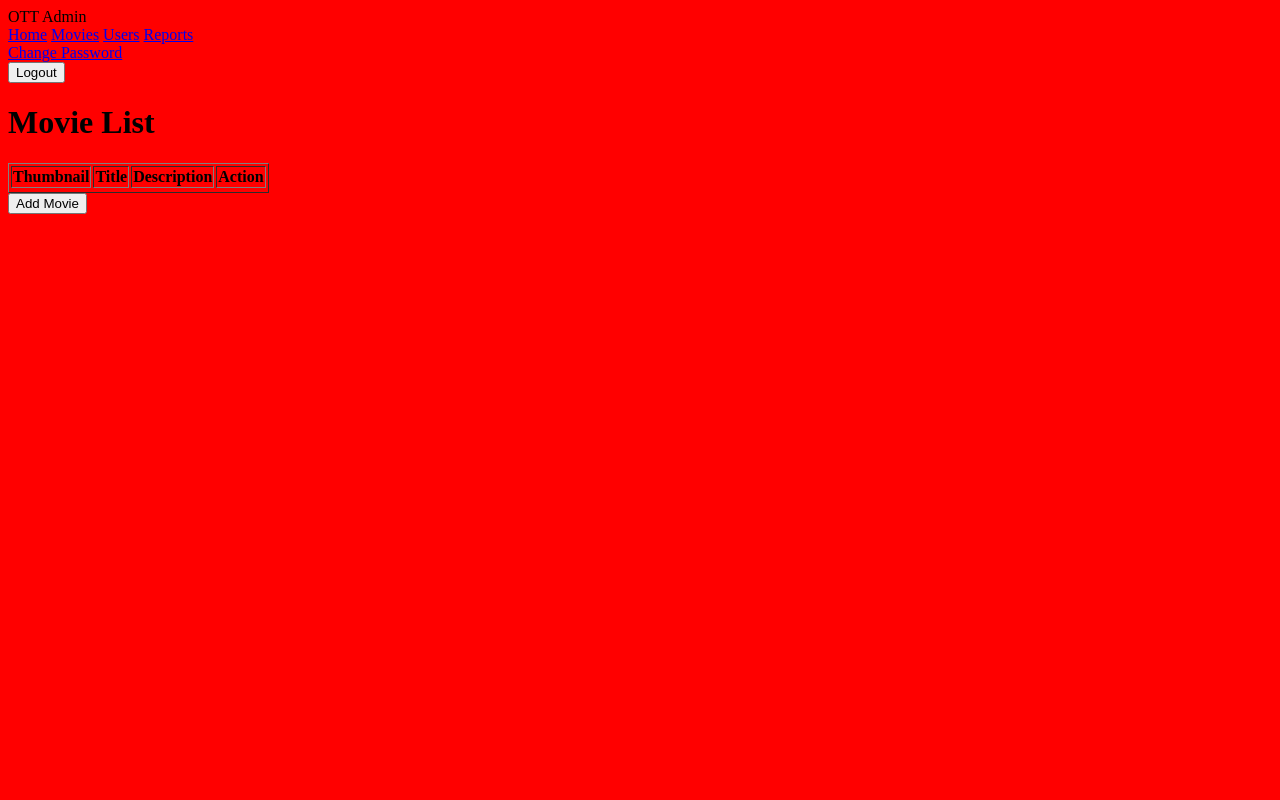
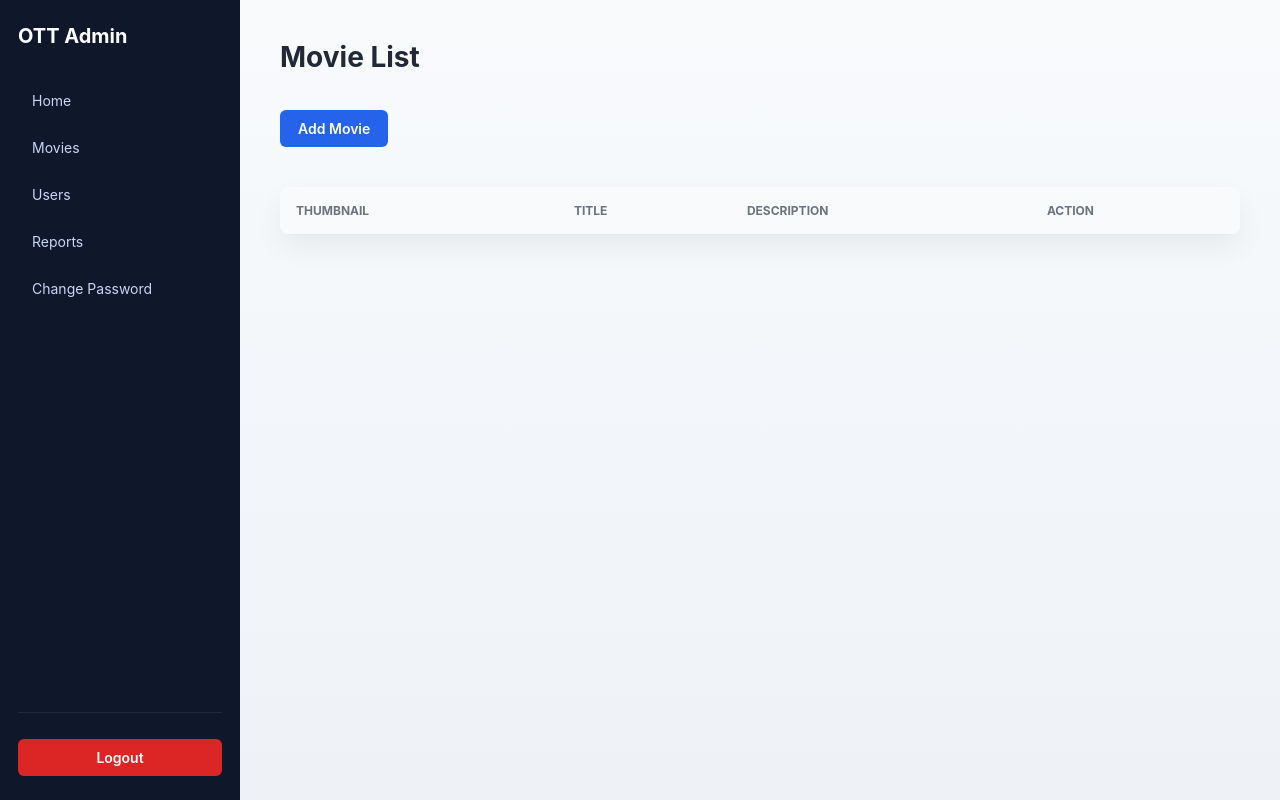
Before and after one commit to Anjana10022002/OTT-Streaming-Platform, a Django app: page /movielist/ in a window 1280 px wide. Run offline with Django 4.2, Linux system fonts and the light colour scheme; lists and menus that the app fills with data are empty.

Commit message:
Refactor admin templates and styles for improved layout and consistency

```diff
--- a/Admin/admin/adminApp/static/style.css
+++ b/Admin/admin/adminApp/static/style.css
@@ -1,4 +1,4 @@
-/*
+/* ================= RESET ================= */
 * {
     margin: 0;
     padding: 0;
@@ -6,16 +6,52 @@
     font-family: "Inter", "Segoe UI", Arial, sans-serif;
 }
 
+a {
+    text-decoration: none;
+    color: inherit;
+}
+
+button {
+    border: none;
+    cursor: pointer;
+    font-size: 14px;
+    font-weight: 500;
+}
+
+input:focus,
+textarea:focus,
+button:focus {
+    outline: none;
+}
+
+/* ================= GLOBAL BACKGROUND ================= */
 body {
-    background: #f4f6fb;
+    background: linear-gradient(180deg, #f8fafc, #eef2f7);
     color: #1f2937;
 }
 
+/* ================= ADMIN LAYOUT ================= */
 .admin-layout {
     display: flex;
     min-height: 100vh;
 }
 
+.primary-btn {
+    display: inline-block;
+    margin: 16px 0 20px;
+    padding: 10px 18px;
+    background: #2563eb;
+    color: #ffffff;
+    border-radius: 6px;
+    font-size: 14px;
+    font-weight: 600;
+}
+
+.primary-btn:hover {
+    background: #1e40af;
+}
+
+/* ================= SIDEBAR ================= */
 .sidebar {
     width: 240px;
     background: #0f172a;
@@ -32,7 +68,7 @@ body {
     margin-bottom: 32px;
 }
 
-
+/* Sidebar menu */
 .sidebar-menu a {
     display: block;
     padding: 12px 14px;
@@ -40,7 +76,8 @@ body {
     font-size: 14px;
     border-radius: 6px;
     color: #cbd5f5;
-    text-decoration: none;
+    position: relative;
+    z-index: 2;
 }
 
 .sidebar-menu a:hover {
@@ -48,9 +85,10 @@ body {
     color: #ffffff;
 }
 
+/* Sidebar footer */
 .sidebar-footer {
     margin-top: auto;
-    padding-top: 20px;
+    padding-top: 16px;
     border-top: 1px solid #1e293b;
 }
 
@@ -59,7 +97,6 @@ body {
     padding: 10px 14px;
     font-size: 13px;
     color: #cbd5f5;
-    text-decoration: none;
 }
 
 .sidebar-footer a:hover {
@@ -70,14 +107,23 @@ body {
     margin-top: 10px;
 }
 
+/* remove form card styling ONLY for logout */
+.logout-form {
+    background: none;
+    padding: 0;
+    margin: 0;
+    box-shadow: none;
+    position: static;
+}
+
 .logoutbtn {
     width: 100%;
     padding: 10px;
     background: #dc2626;
     color: #ffffff;
     border-radius: 6px;
+    font-weight: 600;
     border: none;
-    font-weight: 600;
     cursor: pointer;
 }
 
@@ -85,19 +131,24 @@ body {
     background: #b91c1c;
 }
 
+
 .main-content {
     flex: 1;
-    padding: 32px;
+    padding: 40px;
     background: linear-gradient(180deg, #f8fafc, #eef2f7);
+    margin-left: 0;
 }
+
 
 .main-content h1 {
     font-size: 28px;
     font-weight: 700;
-    margin-bottom: 24px;
-    color: #111827;
+    margin-bottom: 20px;
+    margin-top: 0;
 }
 
+
+/* ================= TABLES ================= */
 table {
     width: 100%;
     border-collapse: collapse;
@@ -109,6 +160,10 @@ table {
 
 thead {
     background: #f9fafb;
+}
+
+.table-wrapper {
+    margin-top: 20px;
 }
 
 th {
@@ -131,6 +186,7 @@ tbody tr:hover {
     background: #f8fafc;
 }
 
+/* ================= FORMS ================= */
 form {
     background: #ffffff;
     padding: 36px;
@@ -159,7 +215,6 @@ textarea {
 input:focus,
 textarea:focus {
     border-color: #2563eb;
-    outline: none;
 }
 
 form button {
@@ -167,25 +222,36 @@ form button {
     color: #ffffff;
     padding: 12px 22px;
     border-radius: 6px;
-    border: none;
     font-weight: 600;
-    cursor: pointer;
 }
 
 form button:hover {
     background: #1e40af;
 }
 
+/* ================= LOGIN PAGE ================= */
+body.login-page {
+    background: linear-gradient(180deg, #f8fafc, #eef2f7);
+}
 
 .login-container {
     display: flex;
     justify-content: center;
     align-items: center;
     min-height: 100vh;
-    background: linear-gradient(180deg, #f8fafc, #eef2f7);
 }
 
+.login-container form {
+    width: 380px;
+}
 
+.login-container h1 {
+    font-size: 22px;
+    font-weight: 700;
+    margin-bottom: 24px;
+}
+
+/* ================= RESPONSIVE ================= */
 @media (max-width: 900px) {
     .sidebar {
         width: 200px;
@@ -194,9 +260,4 @@ form button:hover {
     .main-content {
         padding: 24px;
     }
-} */
-
-
-body {
-    background: red !important;
 }
--- a/Admin/admin/adminApp/templates/addmovie.html
+++ b/Admin/admin/adminApp/templates/addmovie.html
@@ -8,10 +8,12 @@
     <link rel="stylesheet" href="{% static 'style.css' %}">
 </head>
 <body>
+    <div class="admin-layout">
 
         {% include 'partials/navbar.html' %}
 
-    <h2>Add New Movie</h2>
+        <main class="main-content">
+            <h1>Add New Movie</h1>
 
         <form method="post" enctype="multipart/form-data" class="movie-form">
             {% csrf_token %}
@@ -34,5 +36,7 @@
             </div>
         </form>
 
+        </main>
+    </div>
 </body>
 </html>
--- a/Admin/admin/adminApp/templates/home.html
+++ b/Admin/admin/adminApp/templates/home.html
@@ -4,10 +4,6 @@
     <meta charset="UTF-8">
     <meta name="viewport" content="width=device-width, initial-scale=1.0">
     <title>Home Page</title>
-    <!-- <link rel="stylesheet" href="https://maxcdn.bootstrapcdn.com/bootstrap/4.5.0/css/bootstrap.min.css">
-    <script src="https://ajax.googleapis.com/ajax/libs/jquery/3.5.1/jquery.min.js"></script>
-    <script src="https://cdnjs.cloudflare.com/ajax/libs/popper.js/1.16.0/umd/popper.min.js"></script>
-    <script src="https://maxcdn.bootstrapcdn.com/bootstrap/4.5.0/js/bootstrap.min.js"></script> -->
     {% load static %}
     <link rel="stylesheet" href="{% static 'adminApp/style.css' %}">
 
--- a/Admin/admin/adminApp/templates/movielist.html
+++ b/Admin/admin/adminApp/templates/movielist.html
@@ -2,16 +2,24 @@
 <html lang="en">
 <head>
     <meta charset="UTF-8">
-    <meta name="viewport" content="width={device-width}, initial-scale=1.0">
+    <meta name="viewport" content="width=device-width, initial-scale=1.0">
     <title>Movie List</title>
     {% load static %}
     <link rel="stylesheet" href="{% static 'style.css' %}">
 </head>
+
 <body>
+<div class="admin-layout">
+
     {% include 'partials/navbar.html' %}
-    <div class="page-container">
-    <h1 class="page-title">Movie List</h1>
-    <table border="1">
+
+    <main class="main-content">
+        <h1>Movie List</h1>
+
+        <a href="{% url 'addmovie' %}" class="primary-btn">Add Movie</a>
+
+        <div class="table-wrapper">
+            <table>
                 <thead>
                     <tr>
                         <th>Thumbnail</th>
@@ -21,10 +29,11 @@
                     </tr>
                 </thead>
                 <tbody>
-            <tr>
+                </tbody>
+            </table>
+        </div>
+    </main>
 
-            </tr>
-    </table>
-    <button><a href="{% url 'addmovie' %}" class="primary-btn" style="color: black; text-decoration: none;" >Add Movie</a> </button>
+</div>
 </body>
 </html>
--- a/Admin/admin/adminApp/templates/partials/navbar.html
+++ b/Admin/admin/adminApp/templates/partials/navbar.html
@@ -2,7 +2,7 @@
 <link rel="stylesheet" href="{% static 'style.css' %}">
 
 
-<aside class="sidebar">
+<div class="sidebar">
     <div class="sidebar-brand">OTT Admin</div>
 
     <nav class="sidebar-menu">
@@ -10,14 +10,12 @@
         <a href="{% url 'movielist' %}">Movies</a>
         <a href="{% url 'userlist' %}">Users</a>
         <a href="{% url 'report' %}">Reports</a>
+        <a href="{% url 'changepassword' %}">Change Password</a>
     </nav>
-
     <div class="sidebar-footer">
-        <a href="{% url 'changepassword' %}">Change Password</a>
-
-        <form method="post" action="{% url 'admin_logout' %}">
+        <form method="post" action="{% url 'admin_logout' %}" class="logout-form">
             {% csrf_token %}
             <button type="submit" class="logoutbtn">Logout</button>
         </form>
     </div>
-</aside>
+</div>
--- a/Admin/admin/adminApp/templates/passwordchange.html
+++ b/Admin/admin/adminApp/templates/passwordchange.html
@@ -9,8 +9,12 @@
 
 </head>
 <body>
+<div class="admin-layout">
+
     {% include 'partials/navbar.html' %}
-    <h1>Change Password</h1>
+
+    <main class="main-content">
+        <h1>Change Pasword</h1>
     <form>
         <label>Old Password</label>
         <input type="password" required>
--- a/Admin/admin/adminApp/views.py
+++ b/Admin/admin/adminApp/views.py
@@ -28,31 +28,6 @@ from django.contrib import messages
 from django.contrib.auth.hashers import check_password
 from rest_framework.authtoken.models import Token
 from .models import User
-
-# def admin_login(request):
-#     if request.method == "POST":
-#         email = request.POST.get("email")
-#         password = request.POST.get("password")
-
-#         try:
-#             user = User.objects.get(email=email, is_admin=True, is_active=True)
-#         except User.DoesNotExist:
-#             messages.error(request, "Invalid admin credentials")
-#             return render(request, "login.html")
-
-#         if not check_password(password, user.password):
-#             messages.error(request, "Invalid admin credentials")
-#             return render(request, "login.html")
-
-#         token, _ = Token.objects.get_or_create(user_id=user.id)
-
-#         request.session["admin_id"] = user.id
-#         request.session["admin_token"] = token.key
-
-#         return redirect("admin_home")
-
-#     return render(request, "login.html")
-
 from django.contrib.auth import authenticate, login
 
 def admin_login(request):
@@ -60,19 +35,21 @@ def admin_login(request):
         email = request.POST["email"]
         password = request.POST["password"]
 
-        user = authenticate(request, email=email, password=password)
-        if user:
+        user = authenticate(request, username=email, password=password)
+        if user is not None:
             login(request, user)
             return redirect("admin_home")
+        else:
+            messages.error(request, "Invalid email or password")
 
     return render(request, "login.html")
 
 
-@login_required(login_url="/")
+@login_required(login_url="admin_login")
 def admin_home(request):
         return render(request, "home.html")
 
-@login_required(login_url="/")
+@login_required(login_url="admin_login")
 def admin_logout(request):
     if request.method == "POST":
         logout(request)
```
Also changed, not shown: Admin/admin/adminApp/templates/report.html (+8 -2 lines), Admin/admin/adminApp/templates/userlist.html (+8 -2 lines), Admin/admin/db.sqlite3. Lines whose indentation alone changed are shown as unchanged.
